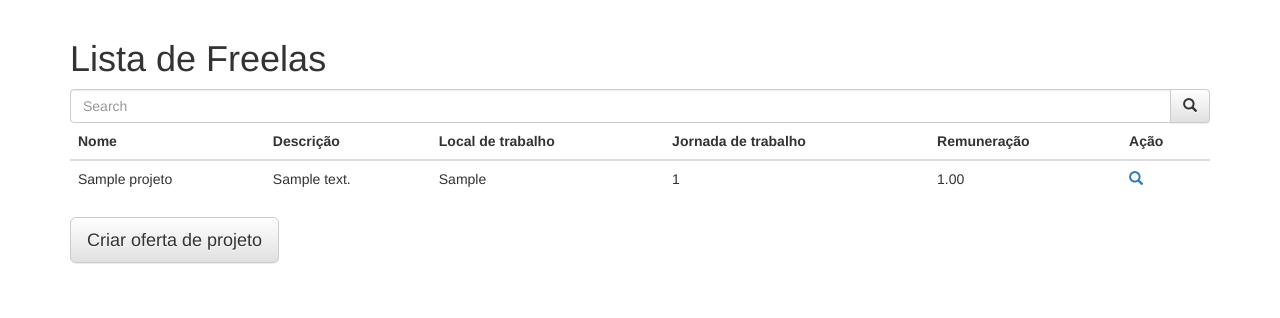
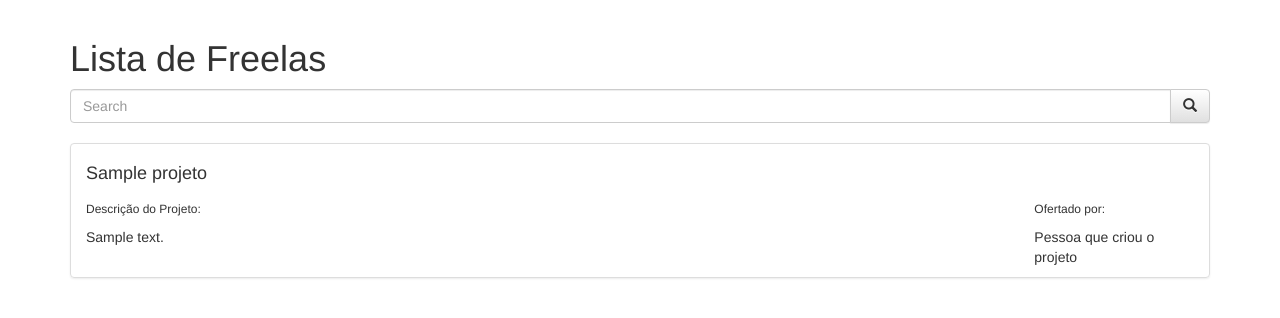
Before and after one commit to s-rafaeldias/ES012017, a Django app: a page that uses core/templates/core/Projeto/projeto_list.html in a window 1280 px wide. Shown: the part 51-369 px from the top of the page. Run offline with Django 3.2, Linux system fonts and the light colour scheme; tables that the repository leaves empty hold one stand-in row (values such as "Sample post"); some libraries are stand-ins or nearby versions.

Commit message:
Html de acordo com o lo-fi das pesquisas de freelancers e de projetos

```diff
--- a/core/templates/core/Projeto/projeto_list.html
+++ b/core/templates/core/Projeto/projeto_list.html
@@ -1,6 +1,15 @@
 {% extends 'core/base.html' %}
 
 {% block content %}
+
+    <style>
+
+        ul li:hover.hover-de-lista {
+            background: #4ab8b3;
+        }
+
+    </style>
+
     <div class="container">
     <h1>Lista de Freelas</h1>
     <form method="get" action="">
@@ -14,34 +23,77 @@
         </div>
     </form>
 
-    <table class="table table-hover">
-        <thead>
-            <tr>
-                <th>Nome</th>
-                <th>Descrição</th>
-                <th>Local de trabalho</th>
-                <th>Jornada de trabalho</th>
-                <th>Remuneração</th>
-                <th>Ação</th>
-            </tr>
-        </thead>
-        <tbody>
-            {% for projeto in projeto %}
-            <tr>
-                <td>{{projeto.nome}}</td>
-                <td>{{projeto.descricao}}</td>
-                <td>{{ projeto.local_trabalho }}</td>
-                <td>{{projeto.duracao}}</td>
-                <td>{{projeto.remuneracao}}</td>
-                <td>
-                    <a href="{% url 'projeto-detail' pk=projeto.id %}" title="Visualizar">
-                        <span class="glyphicon glyphicon-search" aria-hidden="true"></span>
-                    </a>
-                </td>
-            </tr>
-            {% endfor %}
-        </tbody>
-    </table>
-    <a href="{% url 'projeto-create' %}" class="btn btn-default btn-lg">Criar oferta de projeto</a>
+{#    <table class="table table-hover">#}
+{#        <thead>#}
+{#            <tr>#}
+{#                <th>Nome</th>#}
+{#                <th>Descrição</th>#}
+{#                <th>Local de trabalho</th>#}
+{#                <th>Jornada de trabalho</th>#}
+{#                <th>Remuneração</th>#}
+{#                <th>Ação</th>#}
+{#            </tr>#}
+{#        </thead>#}
+{#        <tbody>#}
+{#            {% for projeto in projeto %}#}
+{#            <tr>#}
+{#                <td>{{projeto.nome}}</td>#}
+{#                <td>{{projeto.descricao}}</td>#}
+{#                <td>{{ projeto.local_trabalho }}</td>#}
+{#                <td>{{projeto.duracao}}</td>#}
+{#                <td>{{projeto.remuneracao}}</td>#}
+{#                <td>#}
+{#                    <a href="{% url 'projeto-detail' pk=projeto.id %}" title="Visualizar">#}
+{#                        <span class="glyphicon glyphicon-search" aria-hidden="true"></span>#}
+{#                    </a>#}
+{#                </td>#}
+{#            </tr>#}
+{#            {% endfor %}#}
+{#        </tbody>#}
+{#    </table>#}
+
+    <br/>
+
+    <ul class="list-group">
+
+        {% for projeto in projeto %}
+
+            <li class="list-group-item hover-de-lista">
+
+                <a href="{% url 'projeto-detail' pk=projeto.id %}" style="color: inherit; text-decoration: none;">
+
+
+                    <h4>{{ projeto.nome }}</h4>
+
+                    <div class="row">
+
+                        <div class="col-md-10">
+
+                            <h6> Descrição do Projeto: </h6>
+
+                            <span class="secondary-text">{{ projeto.descricao }}</span>
+
+                        </div>
+
+
+                        <div class="col-md-2">
+
+                            <h6> Ofertado por: </h6>
+
+                            <span> Pessoa que criou o projeto</span>
+
+                        </div>
+
+                    </div>
+
+                </a>
+
+            </li>
+
+        {% endfor %}
+
+    </ul>
+
+{#    <a href="{% url 'projeto-create' %}" class="btn btn-default btn-lg">Criar oferta de projeto</a>#}
     </div>
 {% endblock content %}
```
Also changed, not shown: core/templates/core/Usuario/user_list.html (+75 -27 lines).
